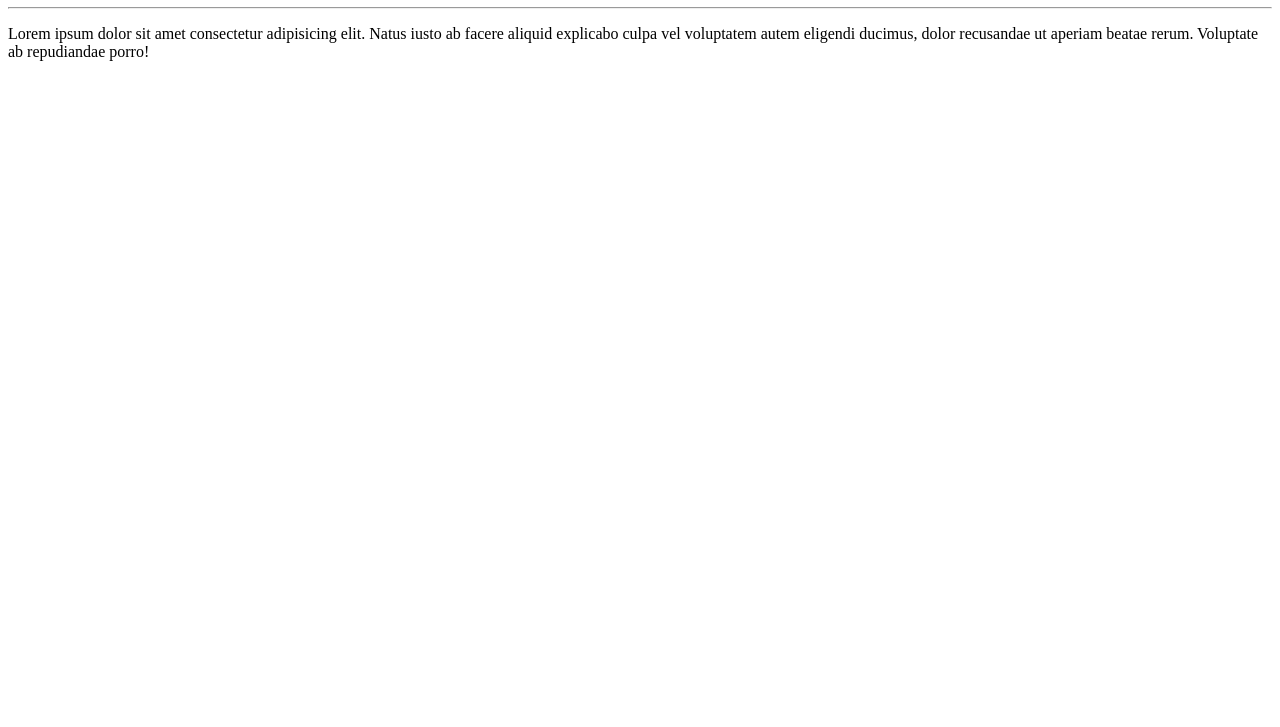
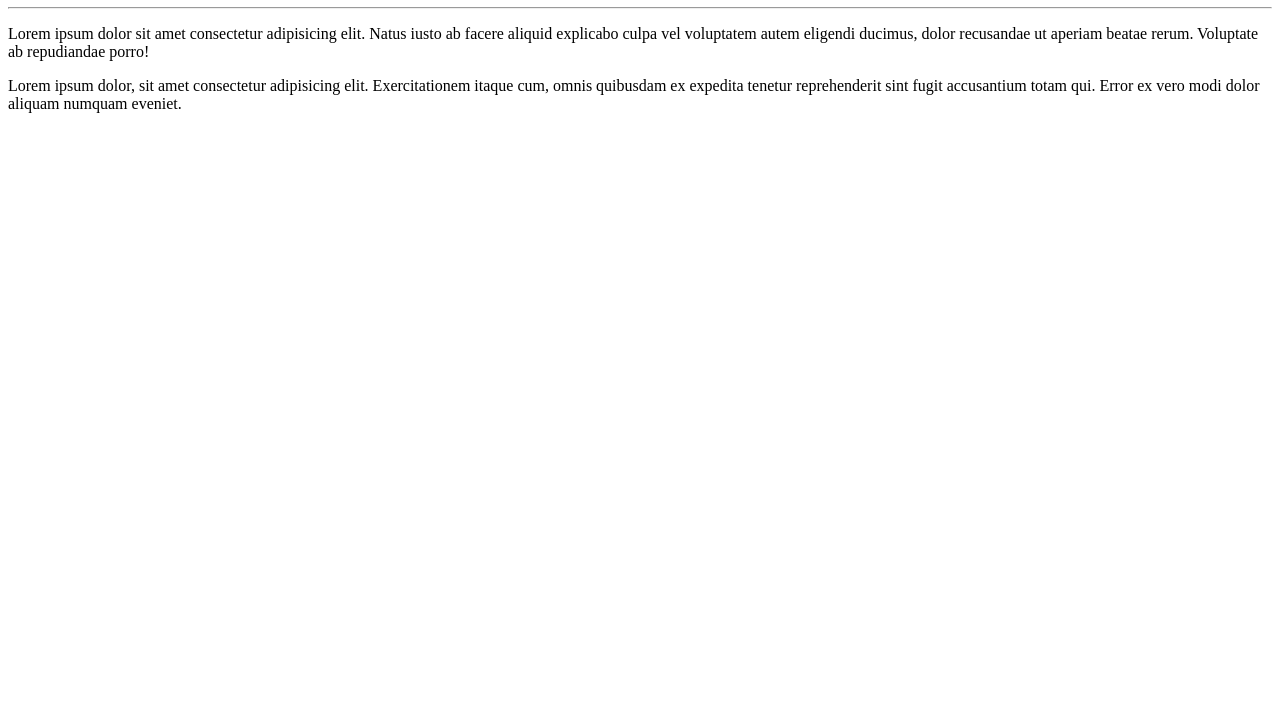
Before and after one commit to Rogire/Ola-Mundo, a plain HTML site: page index.html in a window 1280 px wide. Shown: the part 73-800 px from the top of the page. Drawn offline with Linux system fonts and the light colour scheme.

Commit message:
adicionei mais um parágrafo

```diff
--- a/index.html
+++ b/index.html
@@ -12,5 +12,7 @@
     <p>
         Lorem ipsum dolor sit amet consectetur adipisicing elit. Natus iusto ab facere aliquid explicabo culpa vel voluptatem autem eligendi ducimus, dolor recusandae ut aperiam beatae rerum. Voluptate ab repudiandae porro!
     </p>
+
+    <p>Lorem ipsum dolor, sit amet consectetur adipisicing elit. Exercitationem itaque cum, omnis quibusdam ex expedita tenetur reprehenderit sint fugit accusantium totam qui. Error ex vero modi dolor aliquam numquam eveniet.</p>
 </body>
 </html>
```
